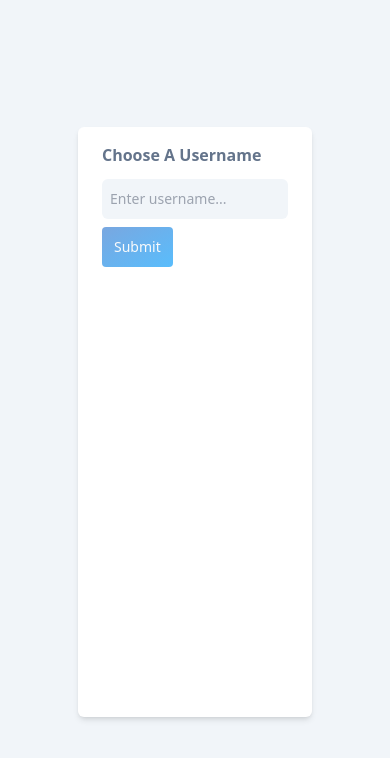
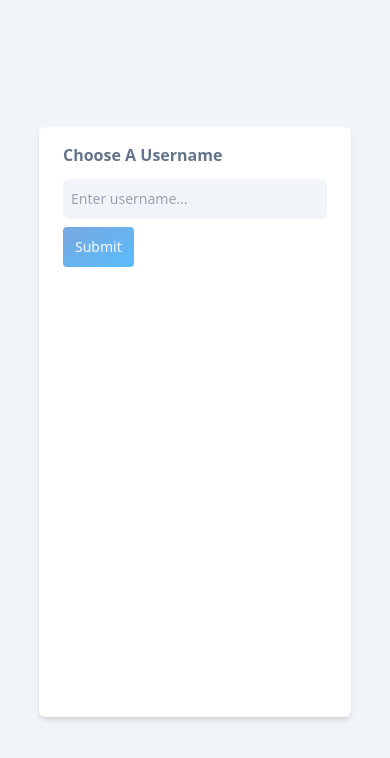
Before and after one commit to Adetayo1999/chat-app-challenge, a React (Vite) app: page / in a window 390 px wide. Shown: the top 758 px of the page. Built offline with nearby package versions, Linux system fonts and the light colour scheme.

Commit message:
added styles for cross device responsiveness

```diff
--- a/src/App.tsx
+++ b/src/App.tsx
@@ -64,7 +64,7 @@ function App() {
 
     return (
         <div className="h-screen flex justify-center items-center bg-slate-100 overflow-hidden">
-            <div className=" w-[60%] md:w-[40%]  relative h-[70%] mx-auto  bg-white rounded-md  overflow-hidden shadow-md">
+            <div className="w-[80%] sm:w-[60%] lg:w-[40%]  relative h-[70%] mx-auto  bg-white rounded-md  overflow-hidden shadow-md">
                 {username ? (
                     <>
                         <User username={username} />
```
